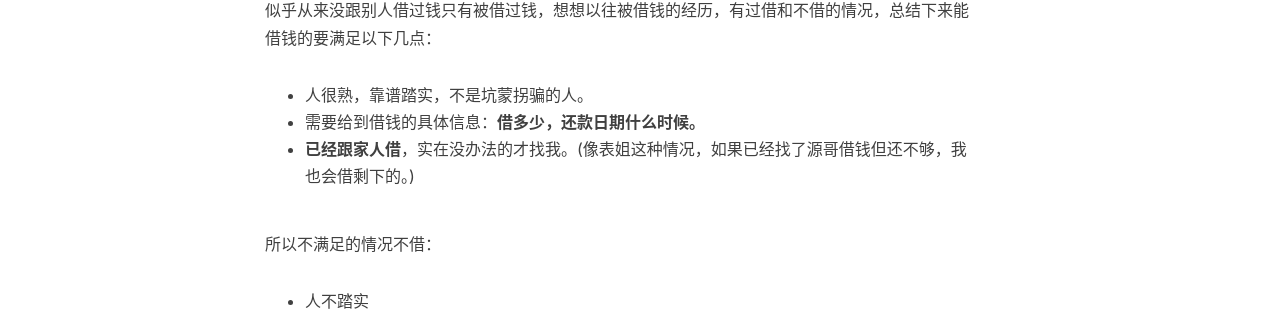
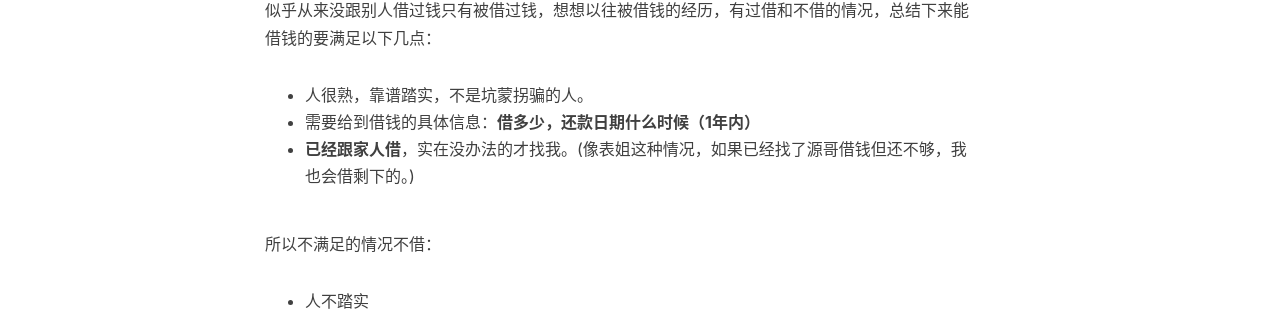
Before and after one commit to gumcstronger/gumcstronger.github.io, a Jekyll site: the page built from _posts/2023/2023-12-12-borrow -money.md, in a window 1280 px wide. Shown: the part 801-1112 px from the top of the page. Built offline with Jekyll 4.4.1, drawn with Linux system fonts in a browser that asks for light colours; comment, search, counter and statistics services are not loaded.

Commit message:
Update 2023-12-12-borrow -money.md

```diff
--- a/_posts/2023/2023-12-12-borrow -money.md
+++ b/_posts/2023/2023-12-12-borrow -money.md
@@ -18,7 +18,7 @@ tags:
 似乎从来没跟别人借过钱只有被借过钱，想想以往被借钱的经历，有过借和不借的情况，总结下来能借钱的要满足以下几点：
 
 * 人很熟，靠谱踏实，不是坑蒙拐骗的人。
-* 需要给到借钱的具体信息：**借多少，还款日期什么时候。**
+* 需要给到借钱的具体信息：**借多少，还款日期什么时候（1年内）**
 * **已经跟家人借**，实在没办法的才找我。(像表姐这种情况，如果已经找了源哥借钱但还不够，我也会借剩下的。)
 
 所以不满足的情况不借：
```
